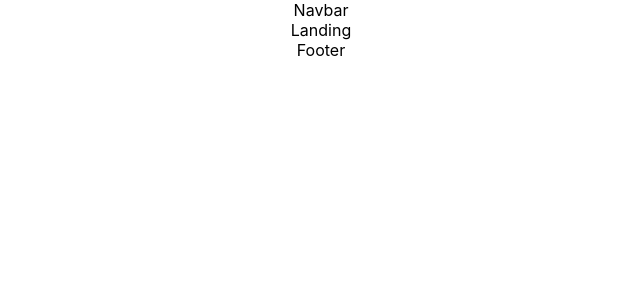
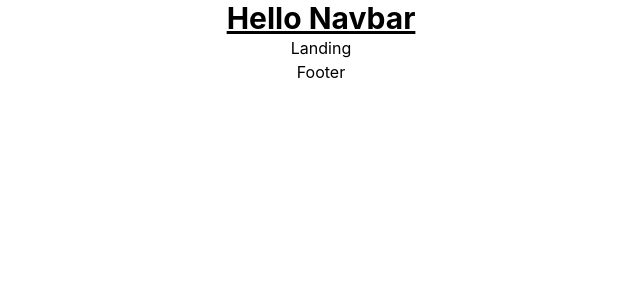
Before and after one commit to aqsaaqeel/productivity-app, a React (Create React App) app in the folder client/: page / in a window 1280 px wide. Shown: the top 300 px of the page, without its empty margins (319-959 px from the left). Built offline with nearby package versions, Linux system fonts and the light colour scheme.

Commit message:
feat:tailwind integration done

```diff
--- a/client/package.json
+++ b/client/package.json
@@ -35,5 +35,10 @@
       "last 1 firefox version",
       "last 1 safari version"
     ]
+  },
+  "devDependencies": {
+    "autoprefixer": "^10.4.8",
+    "postcss": "^8.4.16",
+    "tailwindcss": "^3.1.8"
   }
 }
--- /dev/null
+++ b/client/postcss.config.js
@@ -0,0 +1,6 @@
+module.exports = {
+  plugins: {
+    tailwindcss: {},
+    autoprefixer: {},
+  },
+}
--- a/client/src/component/navbar/Navbar.jsx
+++ b/client/src/component/navbar/Navbar.jsx
@@ -2,6 +2,8 @@
 
 export const Navbar = () => {
   return (
-    <div>Navbar</div>
+    <h1 className="text-3xl font-bold underline">
+    Hello Navbar
+  </h1>
   )
 }
--- a/client/src/index.css
+++ b/client/src/index.css
@@ -1,5 +1,13 @@
+@tailwind base;
+@tailwind components;
+@tailwind utilities;
+
+* {
+  padding: 0;
+  margin: 0;
+  box-sizing: border-box;
+}
 body {
-  margin: 0;
   font-family: -apple-system, BlinkMacSystemFont, 'Segoe UI', 'Roboto', 'Oxygen',
     'Ubuntu', 'Cantarell', 'Fira Sans', 'Droid Sans', 'Helvetica Neue',
     sans-serif;
--- /dev/null
+++ b/client/tailwind.config.js
@@ -0,0 +1,10 @@
+/** @type {import('tailwindcss').Config} */
+module.exports = {
+  content: [
+    "./src/**/*.{js,jsx,ts,tsx}",
+  ],
+  theme: {
+    extend: {},
+  },
+  plugins: [],
+}
```
Also changed, not shown: 1 other file (tests, documents, lock files or other folders).
